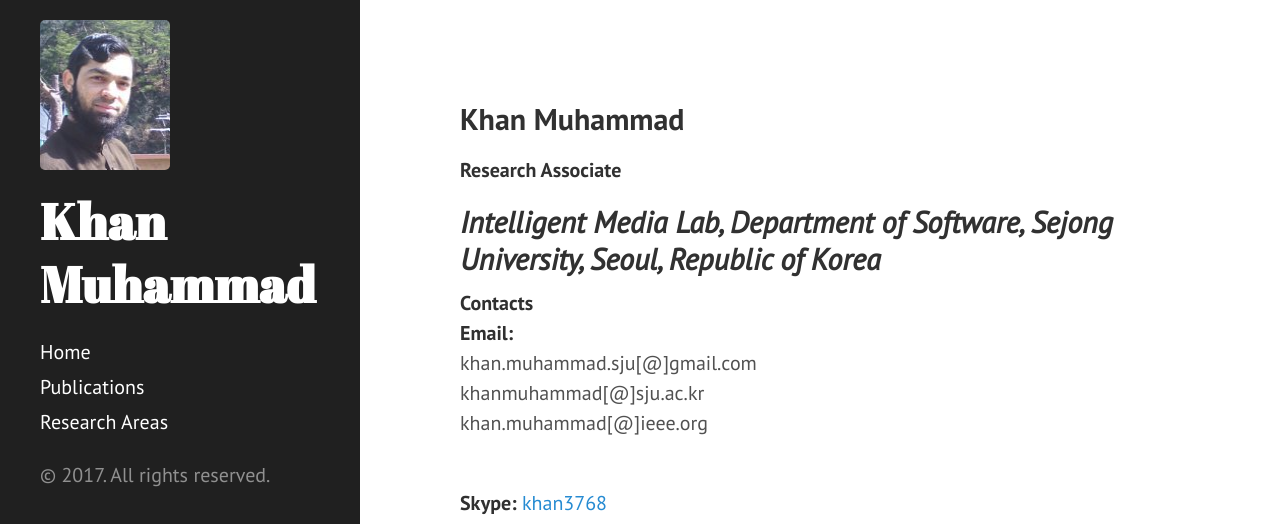
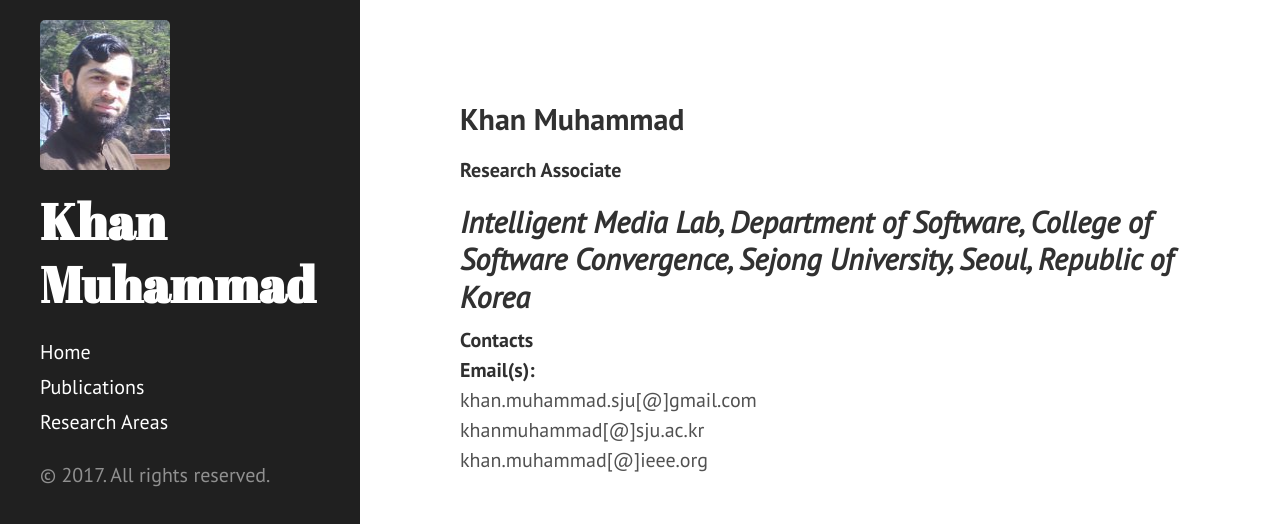
Before and after one commit to khan-muhammad/khan-muhammad.github.io, a Jekyll site: the page built from index.html, in a window 1280 px wide, cut to the strip 0-524 px from the top of the page. Built offline with Jekyll 4.4.1, drawn with Linux system fonts in a browser that asks for light colours; Markdown is read by kramdown in place of the engine named in the settings; the list of posts is cut into pages by our own code.

Commit message:
Affiliation changed.

```diff
--- a/index.html
+++ b/index.html
@@ -7,13 +7,13 @@ title: Home
 
 <h2>Khan Muhammad</h2>
 <h5>Research Associate</h5>
-<i><h2>Intelligent Media Lab, Department of Software,
-Sejong University, Seoul, Republic of Korea</h2> </i>
+<i><h2>Intelligent Media Lab, Department of Software, College of Software Convergence,
+ Sejong University, Seoul, Republic of Korea</h2> </i>
 
 
 
 <STRONG>Contacts</STRONG><br>
-<strong>Email:</strong>
+<strong>Email(s):</strong>
 <p>
 khan.muhammad.sju[@]gmail.com<br>
  khanmuhammad[@]sju.ac.kr<br>
```
